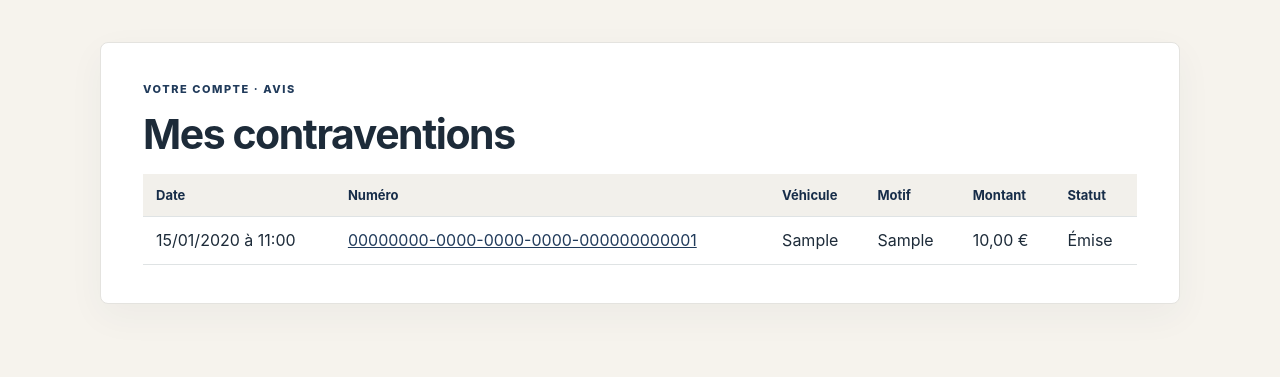
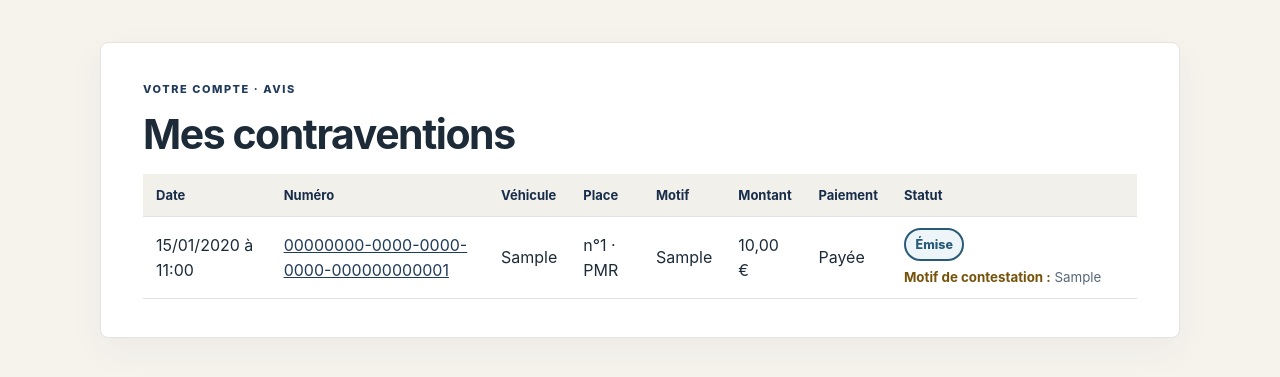
Before and after one commit to dinahamadeh-cpu/chaire_Capgemini_PK, a Django app: page /mes-contraventions/ in a window 1280 px wide. Shown: the part 77-454 px from the top of the page. Run offline with Django 5.2, Linux system fonts and the light colour scheme; a user stored in the database is signed in; tables that the repository leaves empty hold one stand-in row (values such as "Sample post").

Commit message:
Amélioration de la contravention de l'usager
Permet à l’usager de consulter et distinguer ses contraventions payées ou non.

```diff
--- a/parking/templates/parking/user_contraventions.html
+++ b/parking/templates/parking/user_contraventions.html
@@ -7,7 +7,7 @@
         <div class="table-scroll">
             <table>
                 <thead>
-                    <tr><th scope="col">Date</th><th scope="col">Numéro</th><th scope="col">Véhicule</th><th scope="col">Motif</th><th scope="col">Montant</th><th scope="col">Statut</th></tr>
+                    <tr><th scope="col">Date</th><th scope="col">Numéro</th><th scope="col">Véhicule</th><th scope="col">Place</th><th scope="col">Motif</th><th scope="col">Montant</th><th scope="col">Paiement</th><th scope="col">Statut</th></tr>
                 </thead>
                 <tbody>
                     {% for contravention in contraventions %}
@@ -15,9 +15,19 @@
                             <td>{{ contravention.created_at|date:"d/m/Y à H:i" }}</td>
                             <td><a href="{% url 'parking:user_contravention_detail' contravention.id %}">{{ contravention.number }}</a></td>
                             <td>{{ contravention.plate }}</td>
+                            <td>{% if contravention.spot %}n°{{ contravention.spot.number }}{% if contravention.spot.is_pmr %} · PMR{% endif %}{% else %}<span class="muted">—</span>{% endif %}</td>
                             <td>{{ contravention.reason }}</td>
                             <td>{{ contravention.amount|floatformat:2 }} €</td>
-                            <td>{{ contravention.get_status_display }}</td>
+                            <td>{% if contravention.paid_at %}Payée{% else %}À payer{% endif %}</td>
+                            <td>
+                                <span class="user-notice-status{% if contravention.status == 'contesting' %} user-notice-status--contesting{% elif contravention.status == 'closed' %} user-notice-status--closed{% elif contravention.status == 'appeal_won' %} user-notice-status--appeal-won{% endif %}">{{ contravention.get_status_display }}</span>
+                                {% if contravention.status == "appeal_won" %}
+                                    <small class="user-appeal-result">Avis annulé après examen de votre contestation.</small>
+                                {% endif %}
+                                {% if contravention.opposition_submitted_at %}
+                                    <small class="user-appeal-reason"><strong>Motif de contestation :</strong> {{ contravention.opposition_reason }}</small>
+                                {% endif %}
+                            </td>
                         </tr>
                     {% endfor %}
                 </tbody>
@@ -27,3 +37,12 @@
         <p>Aucun avis de contravention n’est associé à votre compte.</p>
     {% endif %}
 {% endblock %}
+{% block extra_styles %}
+    .user-notice-status { display: inline-flex; padding: .3rem .6rem; border: 1px solid #c8dce9; border-radius: 999px; background: #edf5f9; color: #285a77; font-size: .78rem; font-weight: 800; white-space: nowrap; }
+    .user-notice-status--contesting { border-color: #efd994; background: #fff6dc; color: #75530a; }
+    .user-notice-status--closed { border-color: #d2dae0; background: #f0f2f4; color: #465362; }
+    .user-notice-status--appeal-won { border-color: #b7d9c4; background: #eaf5ee; color: #20583a; }
+    .user-appeal-reason { display: block; min-width: 220px; max-width: 36rem; margin-top: .45rem; color: #596978; line-height: 1.45; }
+    .user-appeal-reason strong { color: #75530a; }
+    .user-appeal-result { display: block; max-width: 28rem; margin-top: .35rem; color: #416b52; line-height: 1.4; }
+{% endblock %}
```
